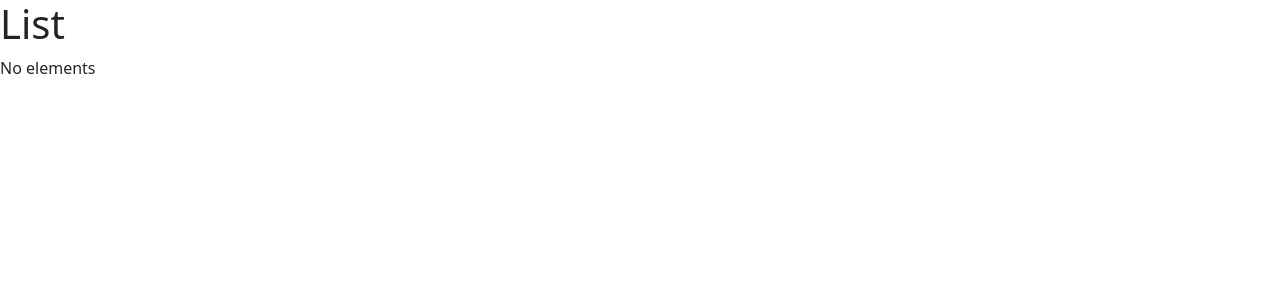
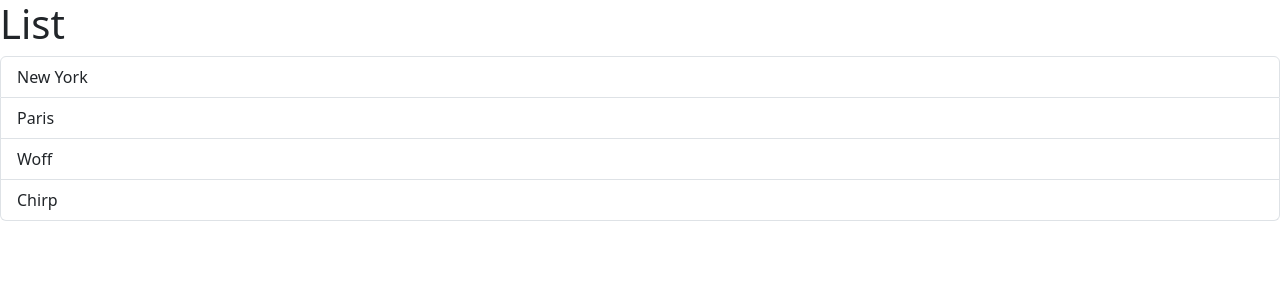
Before and after one commit to H58L/React-Learning, a React (Vite) app in the folder react-app/: page / in a window 1280 px wide. Shown: the top 300 px of the page. Built offline with nearby package versions, Linux system fonts and the light colour scheme.

Commit message:
Using event hadlers

```diff
--- a/react-app/src/components/ListGroup.tsx
+++ b/react-app/src/components/ListGroup.tsx
@@ -7,7 +7,7 @@
     'Chirp'
 ]
 
-items = []
+//items = []
 
 
 const getMessage = () => {
@@ -23,7 +23,12 @@
         <ul className="list-group">
 
         {items.map((item) => (
-            <li key = {item}>{item}</li>
+            <li
+            className = "list-group-item"
+            key = {item}
+            onClick={() => console.log("CLicked")}
+            >
+                {item}</li>
             ))}
   </ul>
   </>
```
